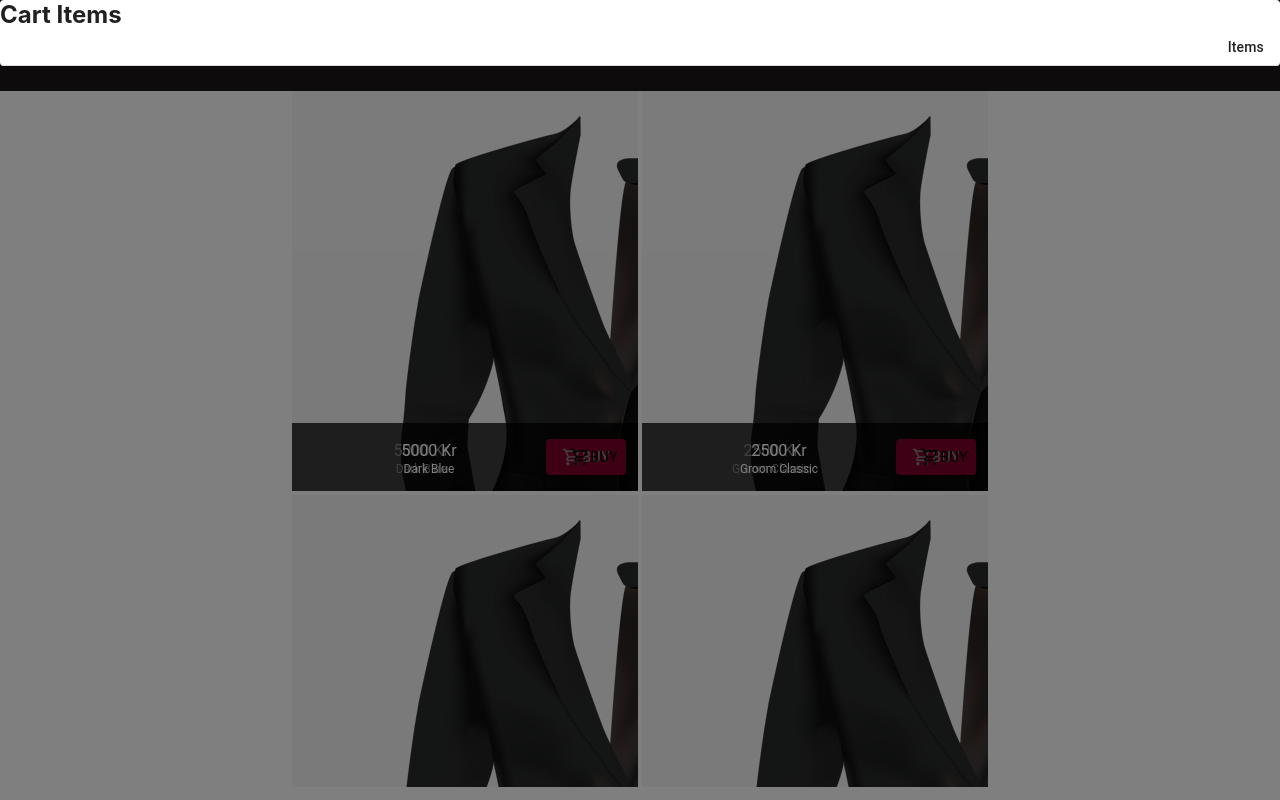
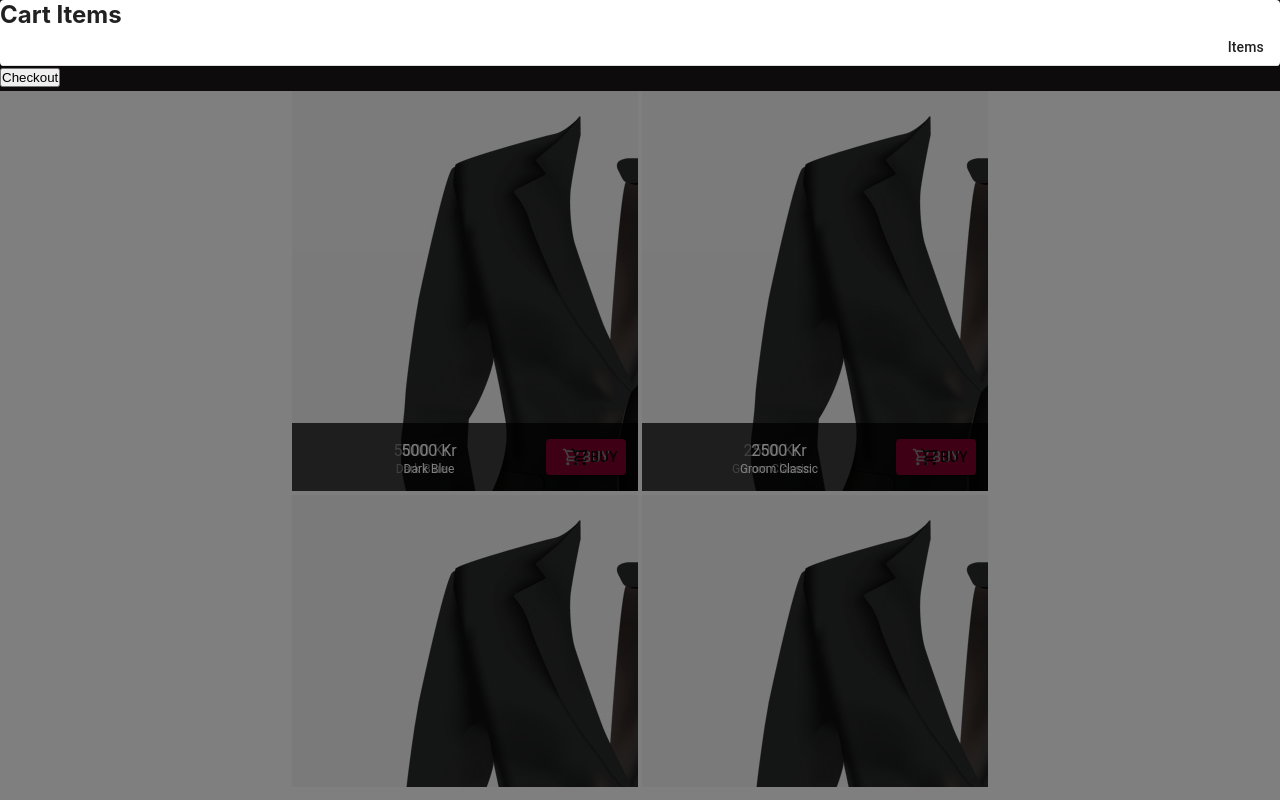
Before and after one commit to odde90/ecommercestore, a React (Create React App) app: page / in a window 1280 px wide. Both pictures are taken after a click on the button "Cart". Built offline with nearby package versions, Linux system fonts and the light colour scheme; the HTML template or start-up script is replaced by a standard one.

Commit message:
checkkout button in modal

```diff
--- a/src/Componenets/Modal.tsx
+++ b/src/Componenets/Modal.tsx
@@ -10,6 +10,8 @@ import TableContainer from "@material-ui/core/TableContainer";
 import TableHead from "@material-ui/core/TableHead";
 import TableRow from "@material-ui/core/TableRow";
 import Paper from "@material-ui/core/Paper";
+import Button from "@material-ui/core/Button";
+import { Link } from "react-router-dom";
 function rand() {
   return Math.round(Math.random() * 20) - 10;
 }
@@ -61,10 +63,17 @@ export default function SimpleModal(/* props: Props */) {
     setOpen(false);
   };
 
+  const handleCheckout = () => {};
+
   const body = (
+    <div>
       <TableContainer component={Paper}>
         <h2 id="simple-modal-title">Cart Items</h2>
-      <Table className={classes.table} size="small" aria-label="a dense table">
+        <Table
+          className={classes.table}
+          size="small"
+          aria-label="a dense table"
+        >
           <TableHead>
             <TableRow>
               <TableCell align="right">Items</TableCell>
@@ -82,6 +91,10 @@ export default function SimpleModal(/* props: Props */) {
           </TableBody>
         </Table>
       </TableContainer>
+      <Link to="/checkoutForm">
+        <button type="button">Checkout</button>
+      </Link>
+    </div>
   );
 
   return (
```
Lines whose indentation alone changed are shown as unchanged.
